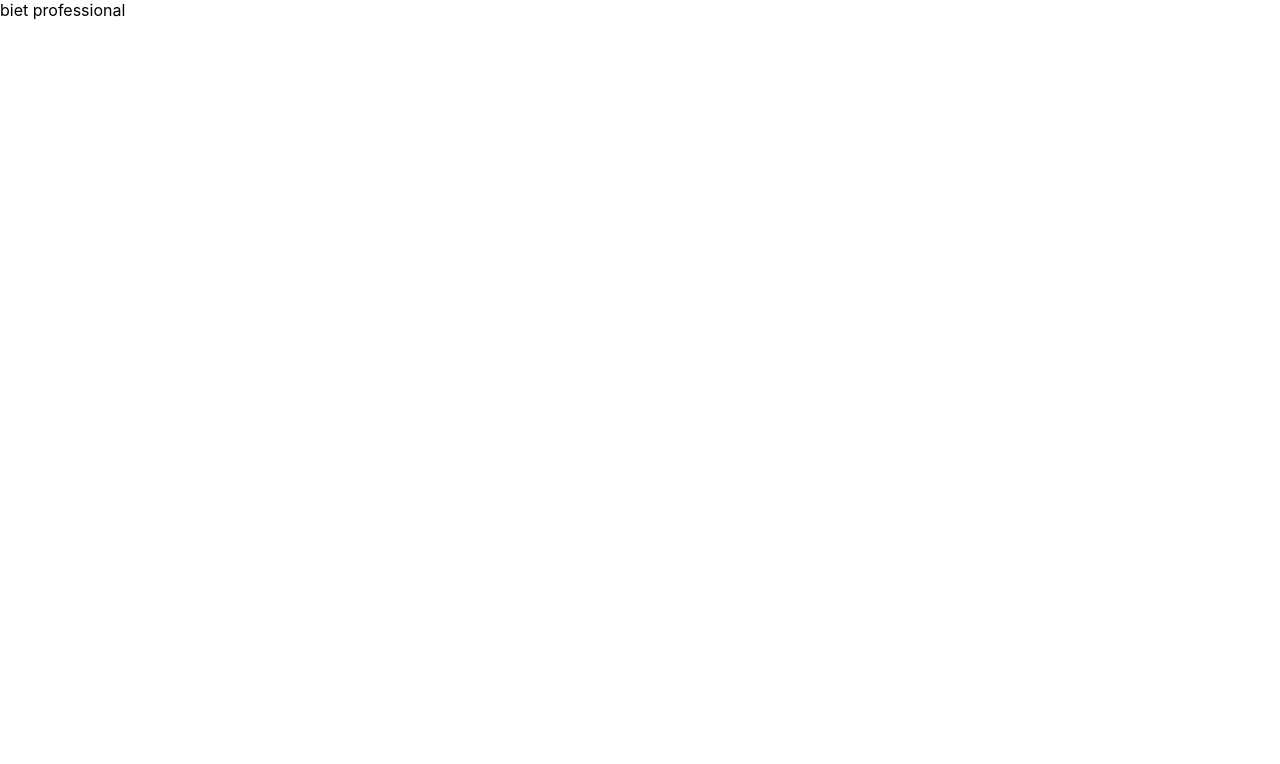
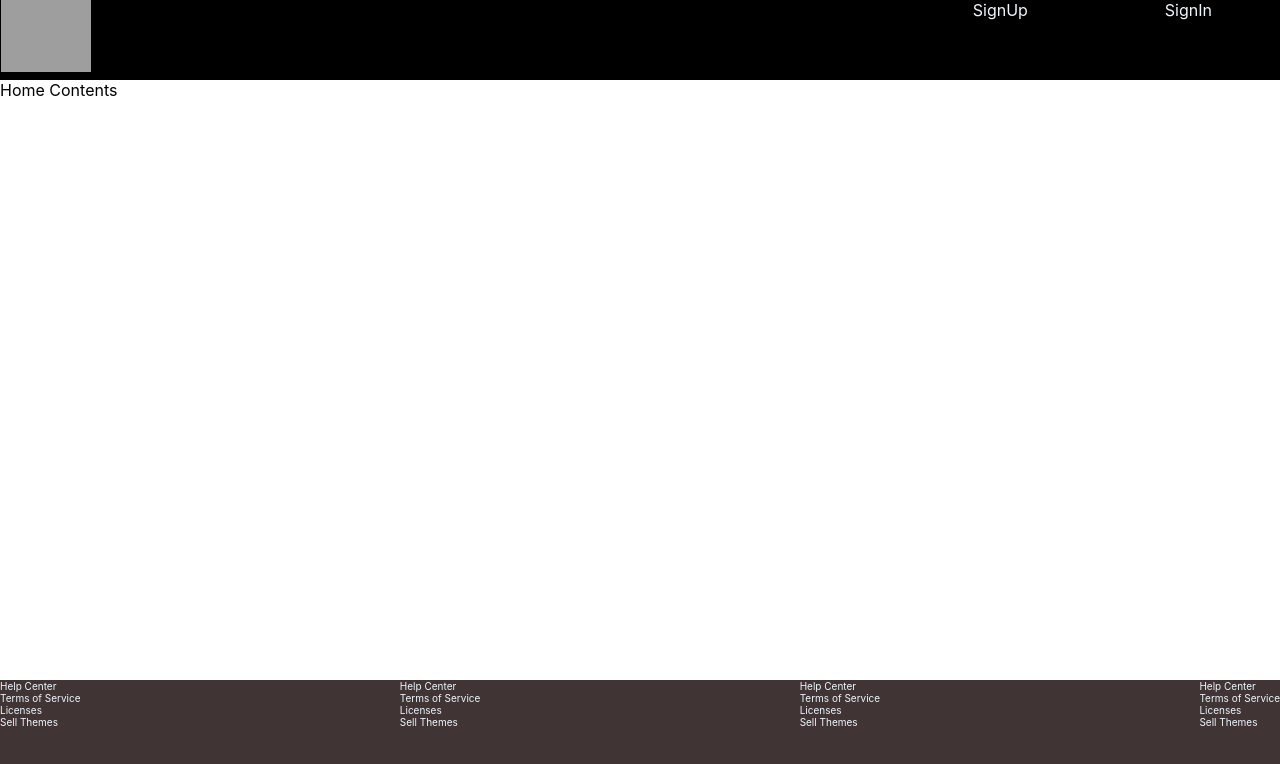
Before and after one commit to Aditya17051998/BIET_professional, a React (Create React App) app: page / in a window 1280 px wide. Shown: the top 764 px of the page. Built offline with nearby package versions, Linux system fonts and the light colour scheme; grey boxes are pictures that could not be loaded.

Commit message:
add styling to navbar

```diff
--- a/src/App.js
+++ /dev/null
@@ -1,12 +0,0 @@
-import React from 'react';
-import ReactDOM from 'react-dom';
-
-function App() {
-  return (
-    <div className="App">
-      biet professional
-    </div>
-  );
-}
-
-export default App;
--- /dev/null
+++ b/src/components/App.js
@@ -0,0 +1,19 @@
+import React, { Component } from 'react';
+import Footer from './Footer';
+import Home from './Home';
+import Navbar from './Navbar';
+
+class App extends Component {
+    render() {
+        return (
+                <div className="App">
+                   <Navbar />
+                   <Home />
+                   <Footer />
+
+                </div>
+        );
+    }
+}
+
+export default App;
--- /dev/null
+++ b/src/components/Footer.js
@@ -0,0 +1,36 @@
+import React, { Component } from "react";
+
+class Footer extends Component {
+  render() {
+    return (
+      <div className="Footer">
+        <div>
+          <div> Help Center </div>
+          <div>Terms of Service</div>
+          <div>Licenses</div>
+          <div>Sell Themes</div>
+        </div>
+        <div>
+          <div> Help Center </div>
+          <div>Terms of Service</div>
+          <div>Licenses</div>
+          <div>Sell Themes</div>
+        </div>
+        <div>
+          <div> Help Center </div>
+          <div>Terms of Service</div>
+          <div>Licenses</div>
+          <div>Sell Themes</div>
+        </div>
+        <div>
+          <div> Help Center </div>
+          <div>Terms of Service</div>
+          <div>Licenses</div>
+          <div>Sell Themes</div>
+        </div>
+      </div>
+    );
+  }
+}
+
+export default Footer;
--- /dev/null
+++ b/src/components/Home.js
@@ -0,0 +1,13 @@
+import React, { Component } from 'react';
+
+class Home extends Component {
+    render() {
+        return (
+            <div className="Home">
+                Home Contents
+            </div>
+        );
+    }
+}
+
+export default Home;
--- /dev/null
+++ b/src/components/Navbar.js
@@ -0,0 +1,21 @@
+import React, { Component } from 'react';
+import Register from './Signup';
+import SignIn from './SignIn';
+import SignUp from './Signup';
+
+class Navbar extends Component {
+    render() {
+        return (
+            <div className="Navbar">
+                <div className="logo-icon">
+               <img src='https://www.flaticon.com/svg/static/icons/svg/3600/3600910.svg'/>
+                </div>
+                <div className="SignUp"><SignUp/></div>
+                <div className="SignIn"><SignIn/></div>
+
+            </div>
+        );
+    }
+}
+
+export default Navbar;
--- /dev/null
+++ b/src/components/SignIn.js
@@ -0,0 +1,13 @@
+import React, { Component } from 'react';
+
+class SignIn extends Component {
+    render() {
+        return (
+            <div className="SignIn">
+                SignIn
+            </div>
+        );
+    }
+}
+
+export default SignIn;
--- /dev/null
+++ b/src/components/Signup.js
@@ -0,0 +1,14 @@
+import React, { Component } from 'react';
+
+class SignUp extends Component {
+    render() {
+        return (
+            <div className="SignUp">
+                SignUp
+
+            </div>
+        );
+    }
+}
+
+export default SignUp;
--- a/src/index.css
+++ b/src/index.css
@@ -11,3 +11,47 @@ code {
   font-family: source-code-pro, Menlo, Monaco, Consolas, 'Courier New',
     monospace;
 }
+.App {
+  height: 100vh;
+}
+
+.Navbar {
+  display: flex;
+  background-color:black;
+  height: 10%;
+  color: aliceblue;
+}
+.logo-icon {
+  height:100%;
+  width: 10%;
+
+
+}
+.logo-icon img{
+  margin-left: 1%;
+  height:90%;
+  width: 70%;
+}
+
+.SignUp{
+  margin-left: 60%;
+  height:100%;
+  width: 10%;
+
+}
+.SignIn {
+  margin-left: 10%;
+  height:100%;
+  width: 10%;
+}
+.Home {
+  height: 75%;
+}
+.Footer {
+  display: flex;
+  justify-content: space-between;
+  background-color: rgb(64 52 52);
+  height: 20%;
+  color: aliceblue;
+  font-size: 10px;
+}
--- a/src/index.js
+++ b/src/index.js
@@ -1,7 +1,7 @@
 import React from 'react';
 import ReactDOM from 'react-dom';
 import './index.css';
-import App from './App';
+import App from './components/App';
 
 ReactDOM.render(
   <React.StrictMode>
```
